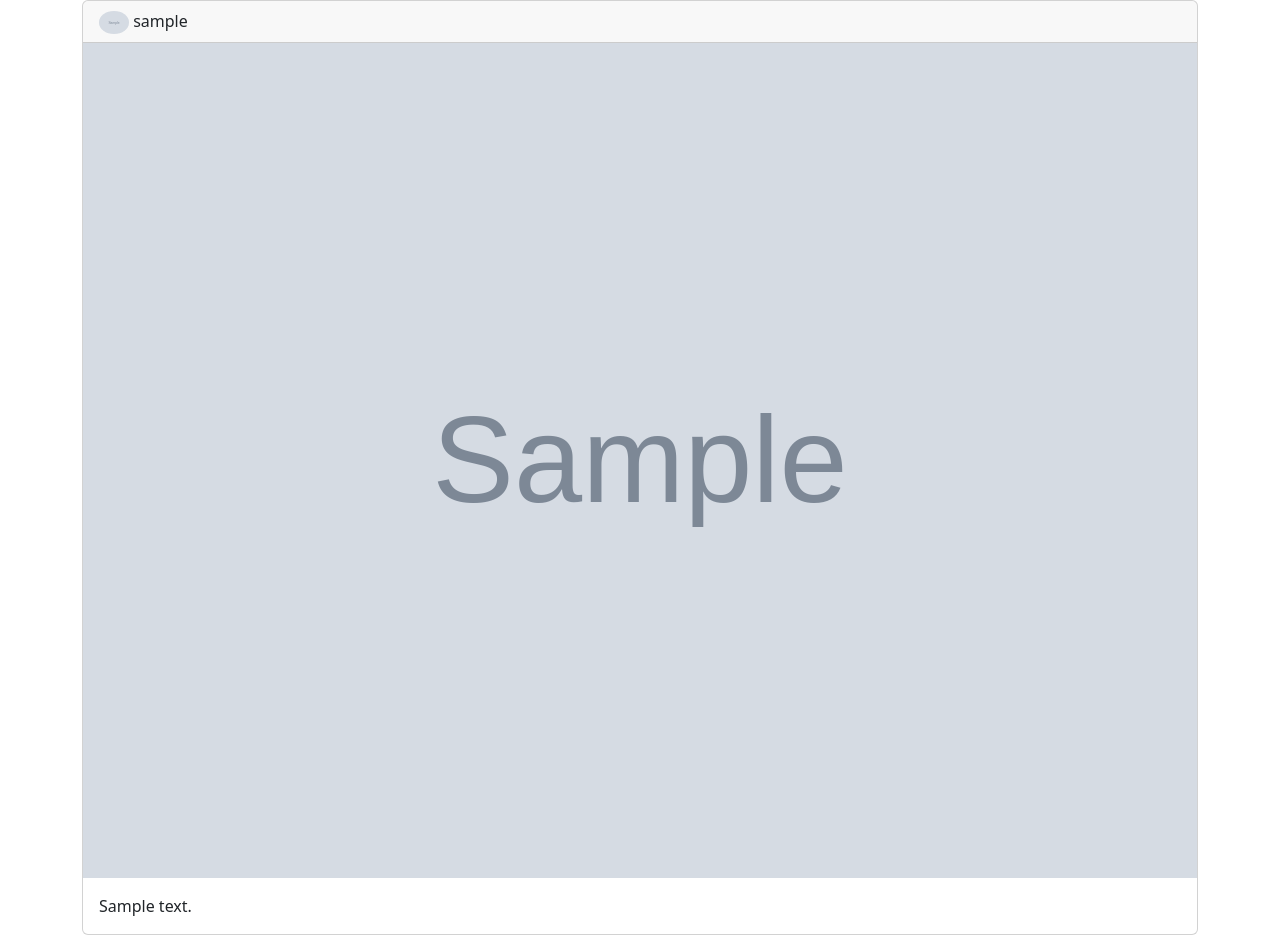
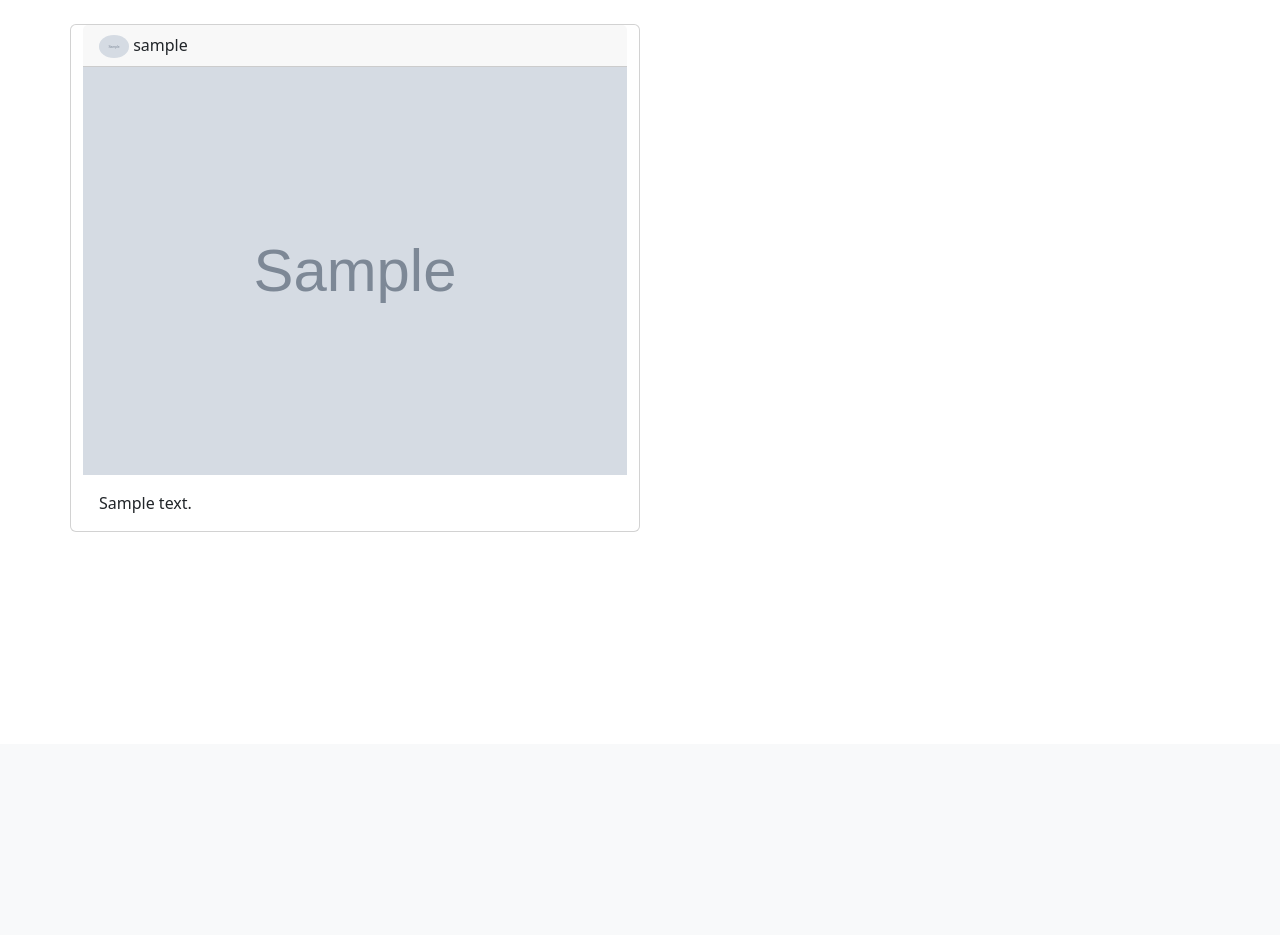
Before and after one commit to yootina/Insta, a Django app: page /posts/ in a window 1280 px wide. Shown: the part 56-991 px from the top of the page. After the commit the page ends 588 px from the top, so only its background shows below. Run offline with Django 4.2, Linux system fonts and the light colour scheme; tables that the repository leaves empty hold one stand-in row (values such as "Sample post"); grey boxes marked "Sample" are stand-in pictures; some libraries are stand-ins or nearby versions.

Commit message:
bootstrap 기능 적용

```diff
--- a/posts/templates/_card.html
+++ b/posts/templates/_card.html
@@ -1,7 +1,8 @@
-<div class="card">
+
+<div class="card my-4 col col-md-6">
+
     <div class="card-header">
         <img src="{{ post.user.profile_image.url }}" alt="" class="rounded-circle" width="30px">
-
         {{ post.user }}
     </div>
 
--- a/posts/templates/index.html
+++ b/posts/templates/index.html
@@ -2,10 +2,9 @@
 
 
 {% block body %}
+<div class="row">
     {% for post in posts %}
-
         {% include '_card.html' %}
-
     {% endfor %}
-
+</div>
 {% endblock %}
```
